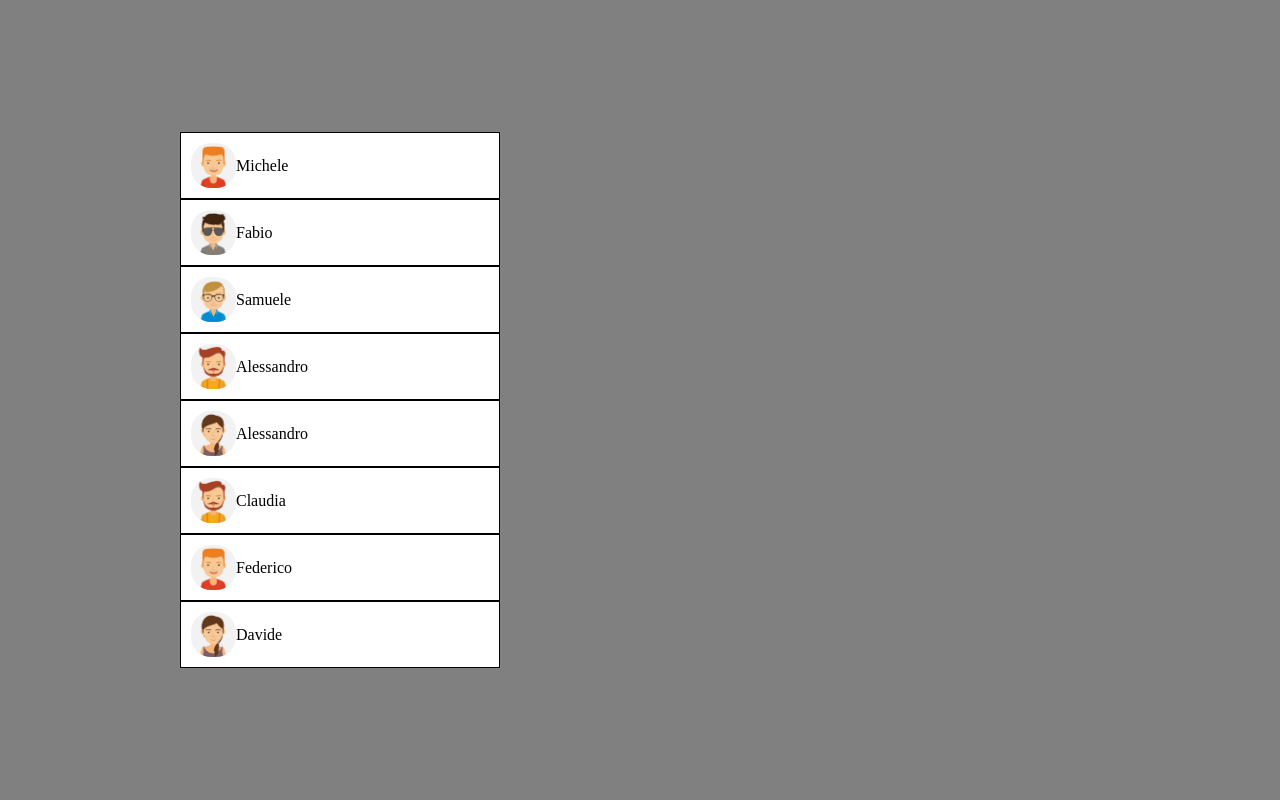
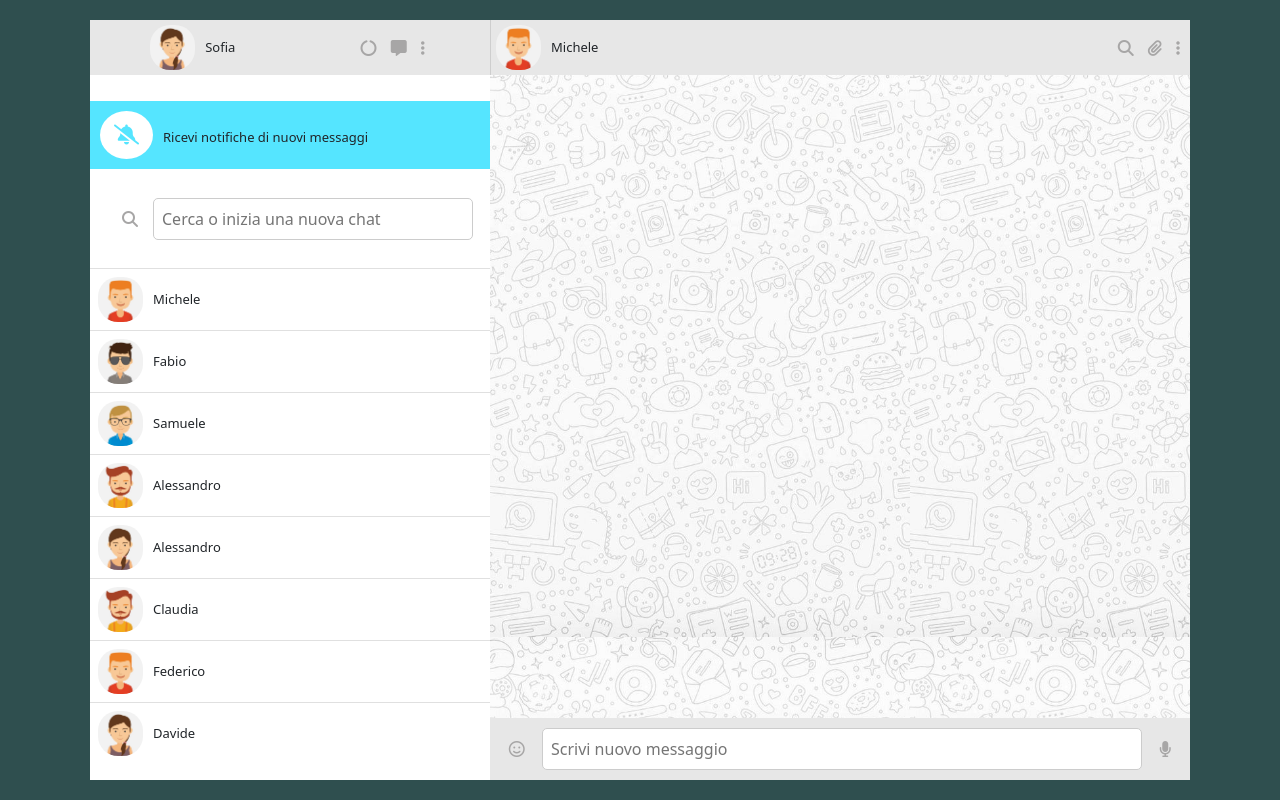
Before and after one commit to Dome1992/vue-boolzapp, a plain HTML site: page index.html in a window 1280 px wide. Drawn offline with nearby package versions, Linux system fonts and the light colour scheme.

Commit message:
feat - layout quasi completo

```diff
--- a/index.html
+++ b/index.html
@@ -3,14 +3,40 @@
 <head>
     <meta charset="UTF-8">
     <meta name="viewport" content="width=device-width, initial-scale=1.0">
+    <link rel="stylesheet" href="https://cdnjs.cloudflare.com/ajax/libs/font-awesome/6.4.2/css/all.min.css" integrity="sha512-z3gLpd7yknf1YoNbCzqRKc4qyor8gaKU1qmn+CShxbuBusANI9QpRohGBreCFkKxLhei6S9CQXFEbbKuqLg0DA==" crossorigin="anonymous" referrerpolicy="no-referrer" />
+    <link href="https://cdn.jsdelivr.net/npm/bootstrap@5.0.2/dist/css/bootstrap.min.css" rel="stylesheet" integrity="sha384-EVSTQN3/azprG1Anm3QDgpJLIm9Nao0Yz1ztcQTwFspd3yD65VohhpuuCOmLASjC" crossorigin="anonymous">
+
     <link rel="stylesheet" href="style.css">
     <title>Document</title>
 </head>
 <body>
 
-    <div class="container">
-        <div id="wrapper-up">
+    <div id="wrapper">
+
+        <div id="container">
             <div id="sidebar">
+
+               <div class="header-sidebar">
+                  <div>
+                    <img src="Avatar/avatar_io.jpg" alt=""><span>Sofia</span>
+                  </div>
+
+                 <div>
+                    <i class="fa-solid fa-circle-notch" id="icon-header-sidebar"></i>
+                    <i class="fa-solid fa-message" id="icon-header-sidebar"></i>
+                    <i class="fa-solid fa-ellipsis-vertical" id="icon-header-sidebar"></i>
+                 </div>
+               </div>
+
+                <div class="ricevinotifiche">
+                    <i class="fa-solid fa-bell-slash" id="campanella"></i><span>Ricevi notifiche di nuovi messaggi</span>
+                </div>
+                <div class="search-bar">
+                    <a href=""><i class="fa fa-search"></i></a>
+                    <input type="text" placeholder="Cerca o inizia una nuova chat">
+                </div>
+
+
                 <ul>
                     <li>
                         <img src="Avatar/avatar_1.jpg" alt=""><span>Michele</span>
@@ -41,6 +67,33 @@
             </div>
             <div id="main-content">
 
+                <div class="header-main">
+                    <div>
+                        <img src="Avatar/avatar_1.jpg" alt=""><span>Michele</span>
+                    </div>
+
+                   <div>
+                      <i class="fa-solid fa-magnifying-glass" id="icon-header-sidebar"></i>
+
+                      <i class="fa-solid fa-paperclip" id="icon-header-sidebar"></i>
+
+                      <i class="fa-solid fa-ellipsis-vertical" id="icon-header-sidebar"></i>
+                   </div>
+                </div>
+
+                <div class="main-center">
+
+                </div>
+
+                <div class="footer-main">
+                    <i class="fa-regular fa-face-smile" style="color: #a7a6a6"></i>
+
+                    <div>
+                        <input type="text" placeholder="Scrivi nuovo messaggio" id="input-message">
+                    </div>
+
+                    <i class="fa-solid fa-microphone" style="color: #a7a6a6"></i>
+                </div>
             </div>
         </div>
     </div>
--- a/style.css
+++ b/style.css
@@ -36,22 +36,68 @@ body {
     background-color: #fff;
     float: left;
 }*/
-.container{
-    height: 100vh;
-    position: relative;
-    background-color: grey;
-}
-#wrapper-up{
-    height: 100%px;
-    display: flex;
-    position: absolute;
-    top: 50%;
-    left: 50%;
-    transform: translate(-50%, -50%);
+span{
+    font-size: 13px;
+    padding: 10px;
 }
 
+#wrapper{
+    height: 100vh;
+    width: 100vw;
+    background-color:darkslategray;
+    display: flex;
+    align-items: center;
+    justify-content: center;
+
+}
+
+#container{
+    height: 95%;
+    max-width: 1100px;
+    display: flex;
+    margin:0 auto;
+}
+#main-content{
+    height: 100%;
+    background-color: rgb(255, 255, 255);
+    overflow-y: auto;
+    width: 700px;
+    background-image: url(Default\ WhatsApp\ background\ for\ people\ who\ lost\ it_\ Requested\ by\ u_Marvin_der_kuhle.jpg);
+    background-size:60%;
+    display: flex;
+    flex-direction: column;
+
+}
+
+.header-main{
+    display: flex;
+    justify-content: space-between;
+    align-items: center;
+    padding: 5px;
+    background-color: #e7e7e7;
+    border-left: 0.5px solid rgba(128, 128, 128, 0.247);
+}
+
+.main-center{
+    flex-grow: 1;
+}
+
+.footer-main{
+    display: flex;
+    justify-content: space-around;
+    align-items: center;
+    padding: 10px;
+    background-color: #e7e7e7;
+}
+
+#input-message{
+    width: 600px;
+    padding: 8px;
+    border: 1px solid #ccc;
+    border-radius: 5px;
+}
 #sidebar{
-    width: 320px;
+    width: 400px;
     height: 100%;
     background-color: rgb(255, 255, 255);
     display: flex;
@@ -59,23 +105,69 @@ body {
     justify-content: space-between;
 }
 
-#main-content{
-    height: 100%;
-    background-color: grey;
-    overflow-y: auto;
-    width: 600px;
+.header-sidebar{
+    display: flex;
+    justify-content: space-around;
+    align-items: center;
+    padding: 5px;
+    background-color: #e7e7e7;
+}
+
+#icon-header-sidebar{
+    color: #a7a6a6;
+    padding:5px;
+}
+.ricevinotifiche{
+    background-color:rgb(85, 229, 255);
+    padding: 10px;
+}
+
+#campanella{
+    background-color: white;
+    color: rgb(85, 229, 255);;
+    padding: 14px;
+    border-radius: 50%;
+    font-size: 20px;
+}
+
+.search-bar {
+    display: flex;
+    align-items: center;
+    justify-content: center;
+}
+
+.search-bar input {
+    padding: 8px;
+    border: 1px solid #ccc;
+    border-radius: 5px;
+    width: 80%;
+}
+.fa-search{
+    color: #a7a6a6;
+    padding: 15px;
+}
+
+input{
+    outline: none;
 }
 
 ul{
     list-style-type: none;
     padding:0;
+    overflow-y: auto;
 }
 
 li{
-    border: 1px solid black;
+    border-top: 0.5px solid rgba(128, 128, 128, 0.247);
     display: flex;
     align-items: center;
-    padding: 10px;
+    padding: 8px;
+    cursor: pointer;
+
+}
+
+li:hover {
+    background-color: #e0e0e0 ;
 }
 
 img{
```
Also changed, not shown: Default WhatsApp background for people who lost it_ Requested by u_Marvin_der_kuhle.jpg (added).
